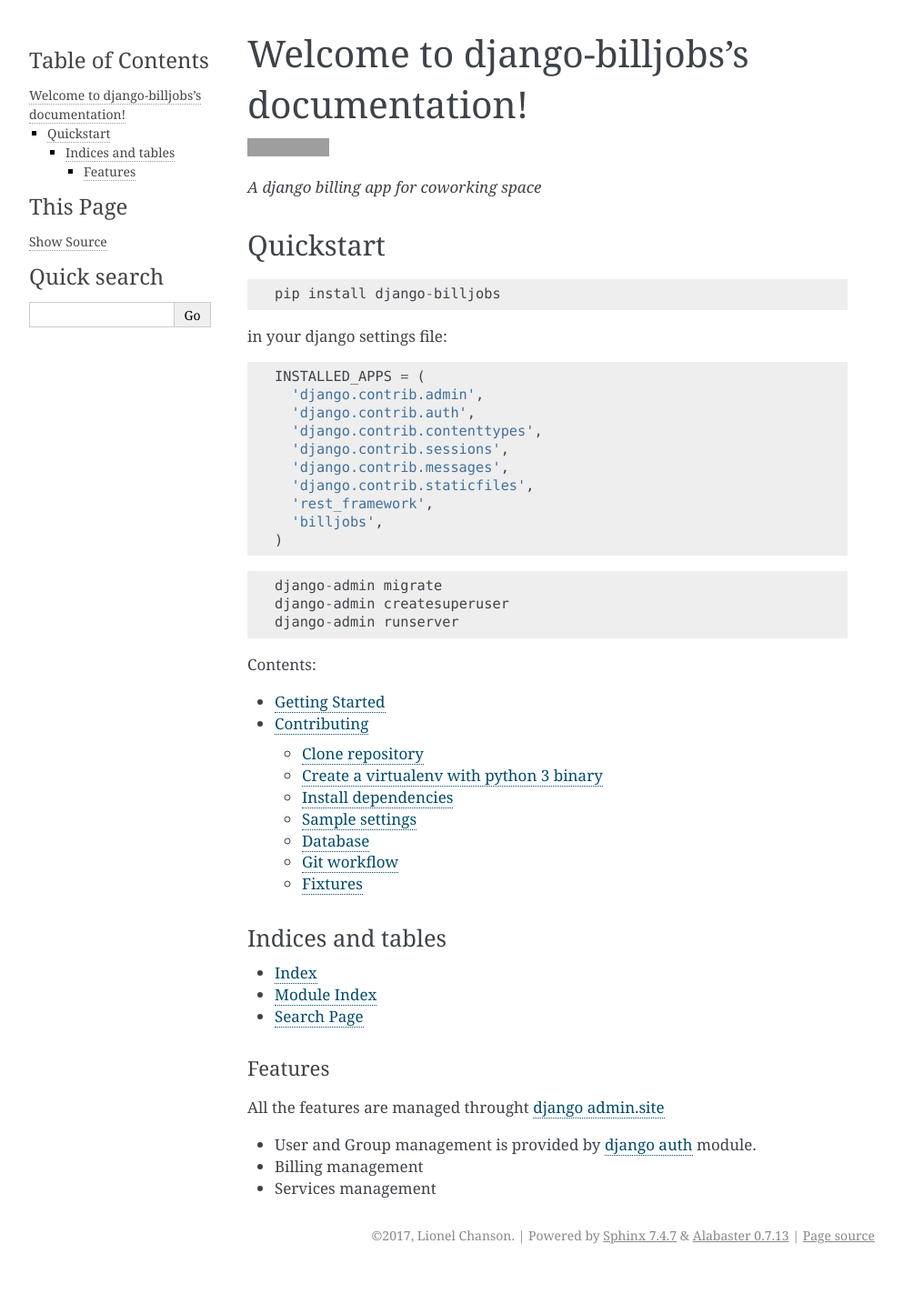
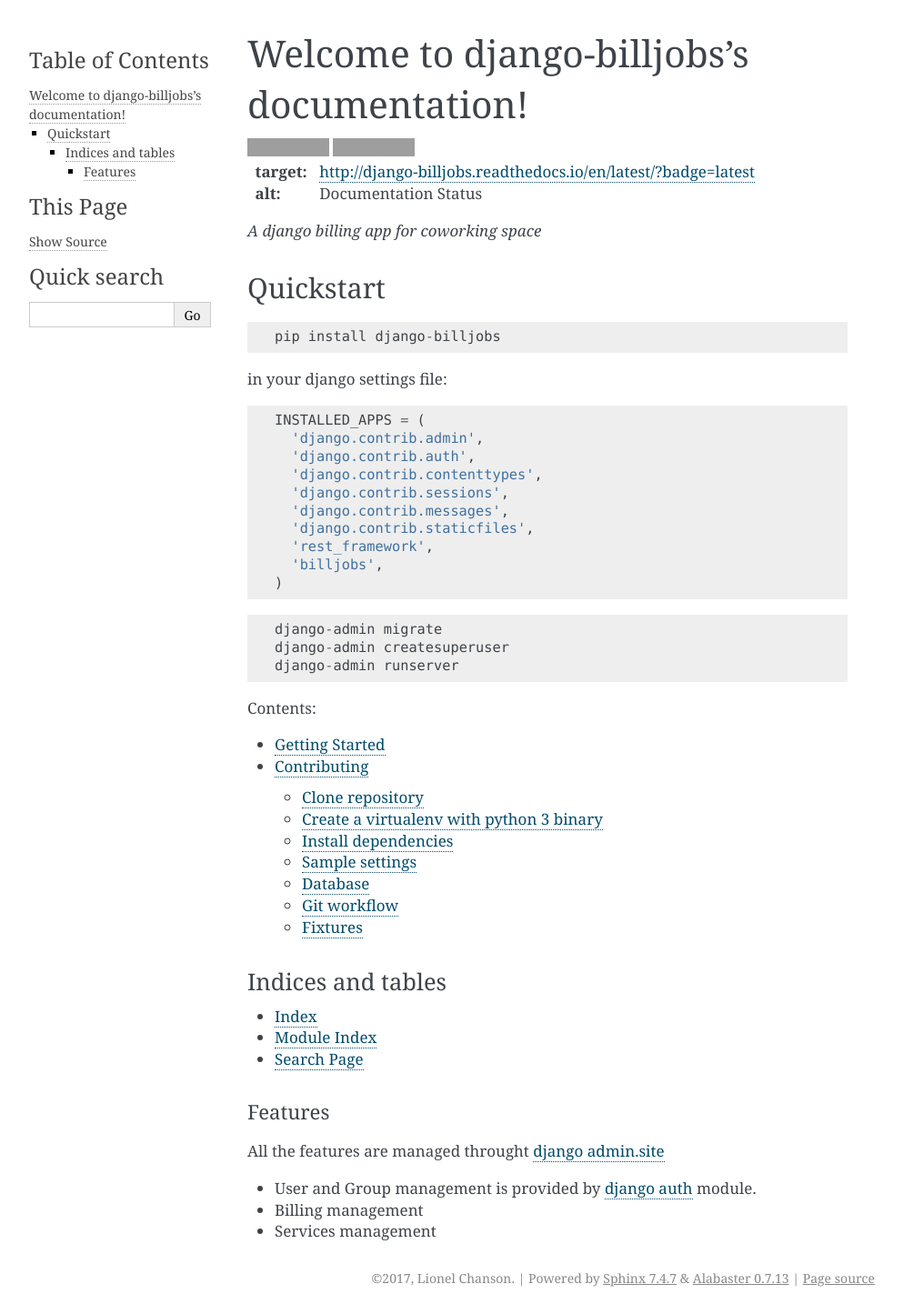
Before and after one commit to ioO/django-billjobs, a Sphinx documentation site: the page built from docs/source/index.rst, in a window 1280 px wide. Shown: the whole page at 91% size, without its empty margins (148-1141 px from the left). Built offline with Sphinx 7.4.7, drawn with Linux system fonts in a browser that asks for light colours; before the commit the page ends 1398 px from its top, so only the background shows below that; grey boxes are pictures that could not be loaded.

Commit message:
Add read the doc badge image

```diff
--- a/README.rst
+++ b/README.rst
@@ -4,6 +4,10 @@
 .. image:: https://travis-ci.org/ioO/django-billjobs.svg?branch=master
    :alt: Travis Build Status
    :target: https://travis-ci.org/ioO/django-billjobs
+
+.. image:: https://readthedocs.org/projects/django-billjobs/badge/?version=latest
+:target: http://django-billjobs.readthedocs.io/en/latest/?badge=latest
+:alt: Documentation Status
 
 A django billing app for coworking space.
 
--- a/docs/source/index.rst
+++ b/docs/source/index.rst
@@ -8,6 +8,10 @@
 .. image:: https://travis-ci.org/ioO/django-billjobs.svg?branch=v1.x
    :alt: Travis Build Status
    :target: https://travis-ci.org/ioO/django-billjobs
+
+.. image:: https://readthedocs.org/projects/django-billjobs/badge/?version=latest
+:target: http://django-billjobs.readthedocs.io/en/latest/?badge=latest
+:alt: Documentation Status
 
 *A django billing app for coworking space*
 
```
